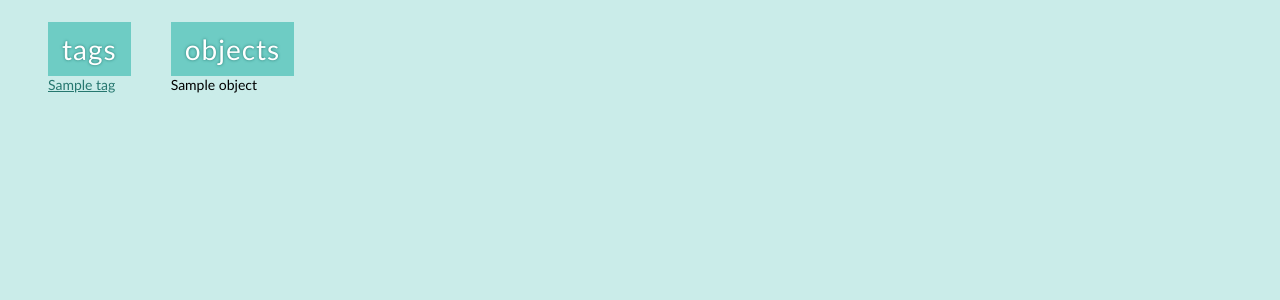
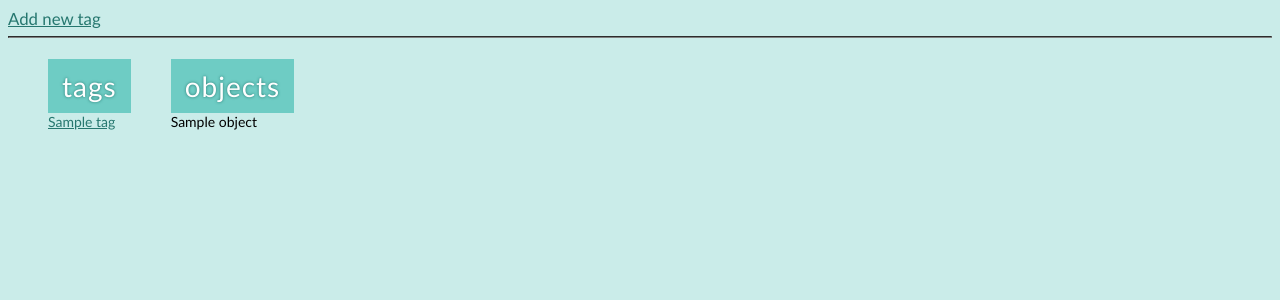
Before and after one commit to klapauciuz/boojum, a Flask app: page / in a window 1280 px wide. Shown: the top 300 px of the page. Run offline with Flask 2, Linux system fonts and the light colour scheme; a database or web service that is not in the repository returns one stand-in record (values such as "Sample title").

Commit message:
easy add route with logger

```diff
--- a/main.py
+++ b/main.py
@@ -26,9 +26,9 @@ def tag_page(tag):
     else:
         return render_template('404.html', show_name=tag)
 
-@app.route('/<tag>/add')
-def add_tag_page(tag):
-    return render_template('add_tag.html', tag_name=tag)
+@app.route('/tag/add')
+def add_tag_page():
+    return render_template('add_tag.html', tag_name=request.args.get('name'))
 
 """
  получить коллекцию тегов в JSON,
--- a/templates/404.html
+++ b/templates/404.html
@@ -7,7 +7,7 @@
 <body>
 <ul>
 <h2>{{ show_name }}</h2>
-<h3>there is no "{{ show_name }}" tag or object yet, but you can <a href="{{show_name}}/add">add it</a></h3>
+<h3>there is no "{{ show_name }}" tag or object yet, but you can <a href="tag/add?name={{ show_name }}">add it</a></h3>
 </ul>
 </body>
 </html>
--- a/templates/index.html
+++ b/templates/index.html
@@ -5,6 +5,10 @@
   <link rel="stylesheet" type="text/css" href="{{ url_for('static', filename='style.css') }}">
 </head>
 <body>
+<big>
+    <a href="/tag/add">Add new tag</a>
+</big>
+<hr style="border-color: gray">
 <ul class="tags">
 <h1>tags</h1>
 {% for tag in show_tags %}
```
